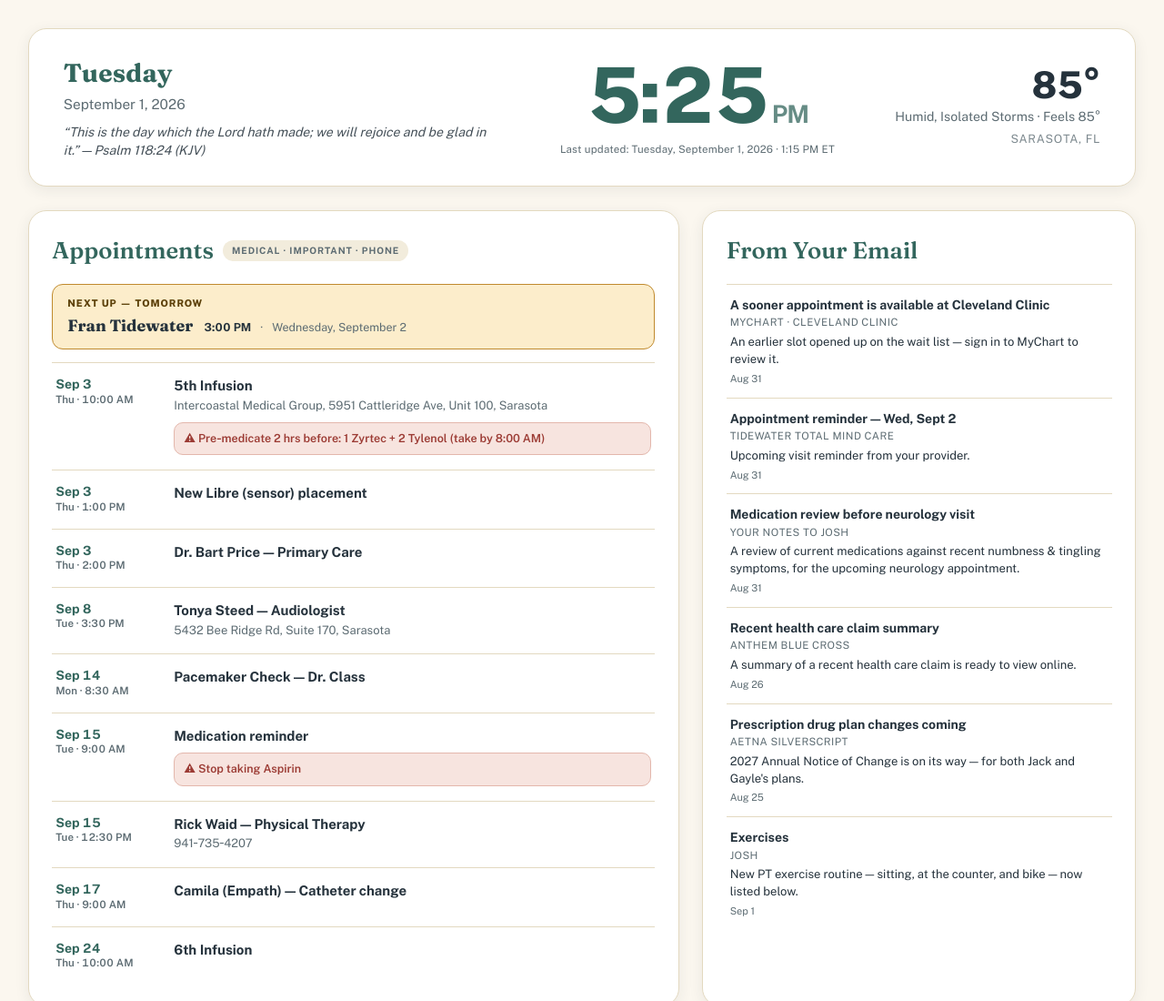
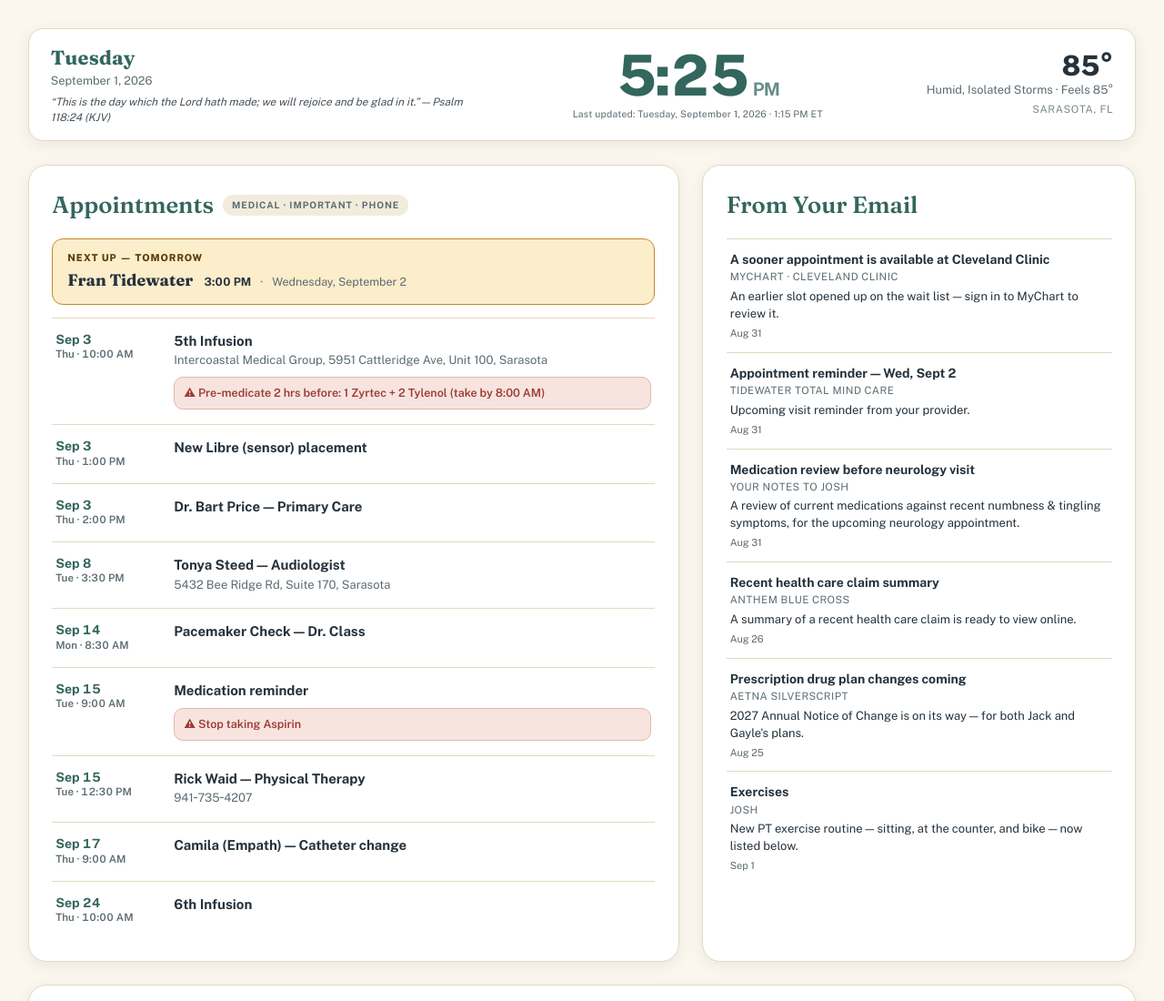
Before and after one commit to jackwineandspirits/household, a plain HTML site: page dashboard.html in a window 1280 px wide. Shown: the top 1100 px of the page at 91% size. Drawn offline with nearby package versions, Linux system fonts and the light colour scheme.

Commit message:
Make header (date/clock/weather) more compact

```diff
--- a/dashboard.html
+++ b/dashboard.html
@@ -102,33 +102,33 @@
     background:var(--surface);
     border:1px solid var(--border);
     color:var(--text);
-    border-radius:20px;
-    padding:clamp(16px,2.2vw,30px) clamp(20px,3vw,38px);
+    border-radius:16px;
+    padding:clamp(10px,1.4vw,16px) clamp(14px,2vw,24px);
     display:flex;
     flex-wrap:wrap;
     align-items:center;
     justify-content:space-between;
-    gap:clamp(14px,2vw,26px);
+    gap:clamp(8px,1.2vw,16px);
     box-shadow:0 4px 16px var(--shadow);
   }
-  header.top .date-block{ min-width:220px; }
+  header.top .date-block{ min-width:200px; }
   header.top .weekday{
     font-family:"Fraunces", serif;
     font-weight:700;
-    font-size:clamp(20px,2.2vw,30px);
+    font-size:clamp(16px,1.7vw,22px);
     letter-spacing:.2px;
     color:var(--accent);
   }
   header.top .fulldate{
-    font-size:clamp(13px,1.2vw,17px);
+    font-size:clamp(11.5px,1vw,14px);
     color:var(--text-muted);
-    margin-top:2px;
+    margin-top:1px;
   }
   header.top .verse{
     font-style:italic;
-    font-size:clamp(13px,1.1vw,16px);
-    max-width:480px;
-    margin-top:10px;
+    font-size:clamp(11.5px,0.92vw,13.5px);
+    max-width:460px;
+    margin-top:5px;
     color:var(--text);
     opacity:.85;
   }
@@ -137,7 +137,7 @@
     font-family:"Public Sans", sans-serif;
     font-weight:800;
     font-variant-numeric:tabular-nums;
-    font-size:clamp(42px,6.6vw,90px);
+    font-size:clamp(34px,5vw,62px);
     line-height:1;
     letter-spacing:-1px;
     color:var(--accent);
@@ -149,32 +149,32 @@
     opacity:.75;
   }
   header.top .updated{
-    margin-top:8px;
-    font-size:clamp(11px,0.9vw,13px);
+    margin-top:4px;
+    font-size:clamp(10px,0.82vw,12px);
     color:var(--text-muted);
     letter-spacing:.02em;
   }
   header.top .weather{
     text-align:right;
-    min-width:170px;
+    min-width:150px;
   }
   header.top .weather .temp{
-    font-size:clamp(28px,3.2vw,42px);
+    font-size:clamp(22px,2.4vw,32px);
     font-weight:800;
     line-height:1;
     color:var(--text);
   }
   header.top .weather .cond{
-    font-size:clamp(13px,1.1vw,16px);
+    font-size:clamp(11.5px,1vw,14px);
     color:var(--text-muted);
-    margin-top:4px;
+    margin-top:2px;
   }
   header.top .weather .place{
-    font-size:clamp(11px,1vw,14px);
+    font-size:clamp(10px,0.9vw,12.5px);
     color:var(--text-muted);
     text-transform:uppercase;
     letter-spacing:.06em;
-    margin-top:6px;
+    margin-top:3px;
     opacity:.8;
   }
 
```
Also changed, not shown: index.html (+19 -19 lines).
